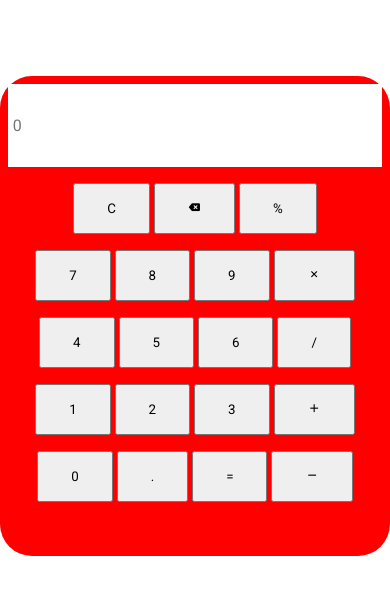
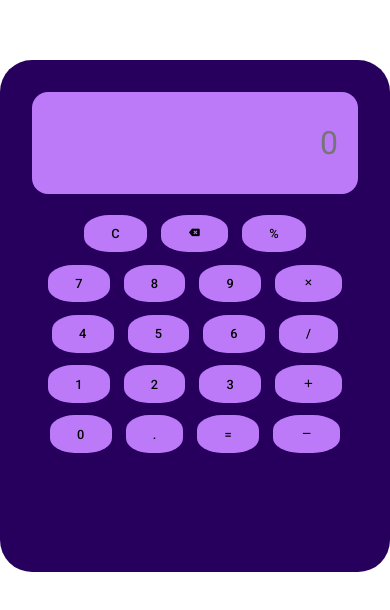
Before and after one commit to MominIshtiaq/simple_Calculator, a plain HTML site: page index.html in a window 390 px wide. Shown: the part 106-716 px from the top of the page. Drawn offline with nearby package versions, Linux system fonts and the light colour scheme.

Commit message:
small changes

```diff
--- a/style.css
+++ b/style.css
@@ -26,14 +26,14 @@ body {
 
 .container {
   width: 30rem;
-  height: 30rem;
-  background: red;
+  height: 32rem;
+  background: #27005d;
   border-radius: 2rem;
   display: flex;
   flex-direction: column;
   align-items: center;
-  padding: 2%;
-  gap: 1rem;
+  padding: 2rem;
+  gap: 0.8rem;
 }
 
 .container .input {
@@ -41,9 +41,57 @@ body {
   padding: 2rem 5px;
   border: none;
   outline: none;
-  font-size: 1rem;
+  font-size: 2rem;
+  background: #bc7af9;
+  color: #fff;
+  text-align: right;
+  padding-right: 20px;
+  margin-bottom: 0.5rem;
+  border-radius: 1rem;
 }
 
 .btn {
   padding: 1rem 2rem;
+  margin: 0 5px;
+  background: #bc7af9;
+  color: #000;
+  border-radius: 40%;
+  border: none;
+  font-size: 1.2rem;
+  font-weight: 500;
 }
+
+.btn:hover {
+  filter: brightness(0.8);
+}
+
+.btn:active {
+  filter: brightness(0.5);
+}
+
+.container .middle .btn:nth-child(4) {
+  padding: 1rem 2.4rem;
+}
+
+@media (max-width: 500px) {
+  .btn {
+    padding: 0.9rem 1.9rem;
+    font-size: 1rem;
+    font-weight: 500;
+  }
+
+  .container .middle .btn:nth-child(4) {
+    padding: 0.9rem 1.9rem;
+  }
+}
+
+@media (max-width: 400px) {
+  .btn {
+    padding: 0.7rem 1.7rem;
+    font-size: 0.8rem;
+    font-weight: 500;
+  }
+  .container .middle .btn:nth-child(4) {
+    padding: 0.7rem 1.7rem;
+  }
+}
```
